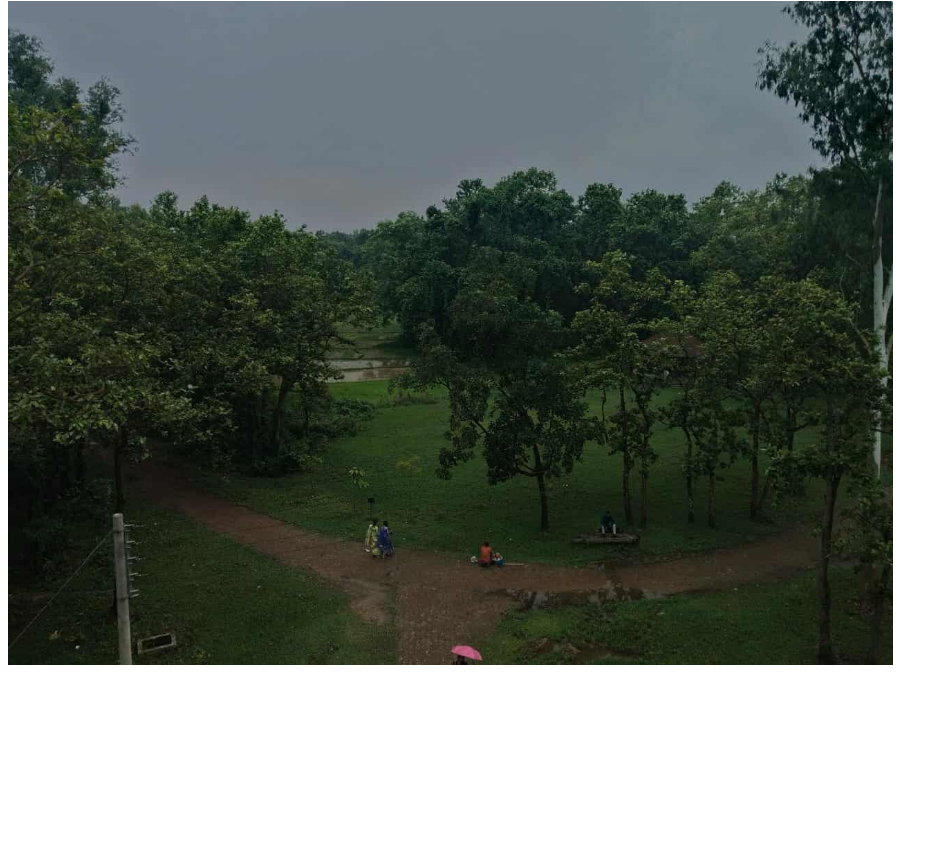
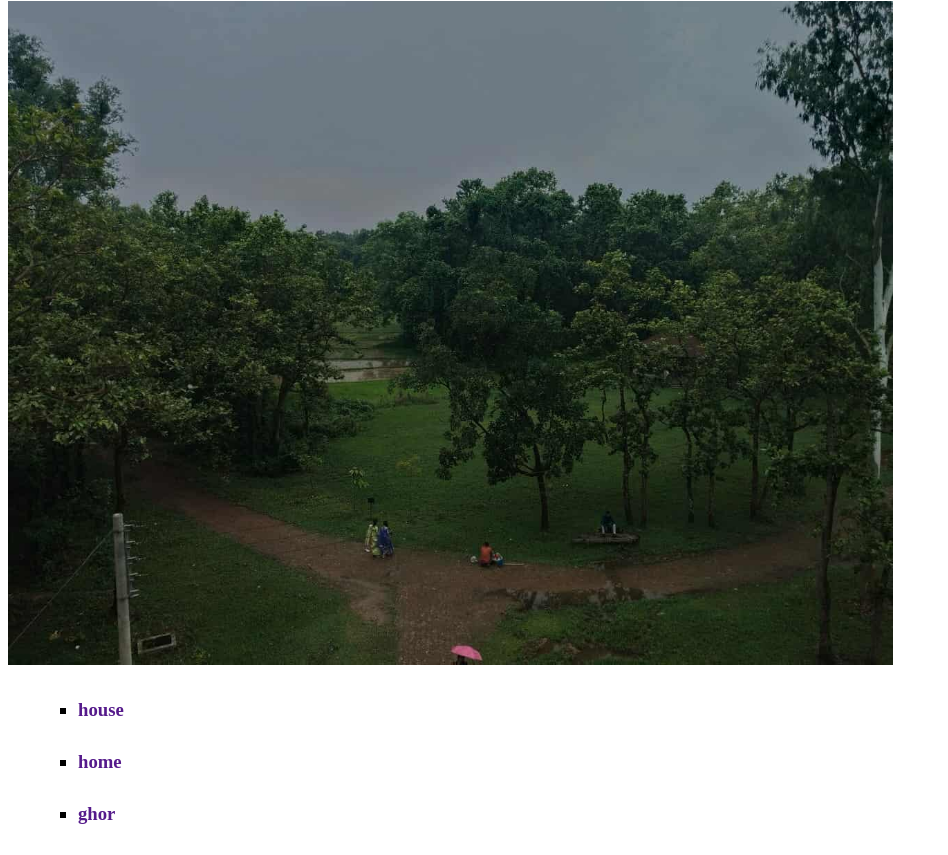
Before and after one commit to PritomHalder310/my-second-github-project, a plain HTML site: page cod/Index.html in a window 1280 px wide. Shown: the part 720-1575 px from the top of the page, without its empty margins (0-948 px from the left). Before the commit the page ends 1397 px from the top, so only its background shows below. Drawn offline with Linux system fonts and the light colour scheme; files that its build step writes are made by us from their sources.

Commit message:
pic&color

```diff
--- a/cod/Index.html
+++ b/cod/Index.html
@@ -4,6 +4,8 @@
     <meta charset="UTF-8">
     <meta name="viewport" content="width=device-width, initial-scale=1.0">
     <title>my second github project</title>
+     <link rel="stylesheet" href="styls/blogs.css">
+</head>
 </head>
 <body>
     <h2>ami shob parbo</h2>
@@ -16,5 +18,16 @@
     <video controls src="video.mp4" width="70%"></video><br>
     <img src="pic.jpg" alt="" width="70%"><br>
 
+
+     <header>
+        <nav>
+            <ul><h3>
+                <li><a href="">house</a></li>
+                <li><a href="">home</a></li>
+                <li><a href="">ghor</a></li></h3>
+            </ul>
+        </nav>
+
+    </header>
 </body>
 </html>
```
